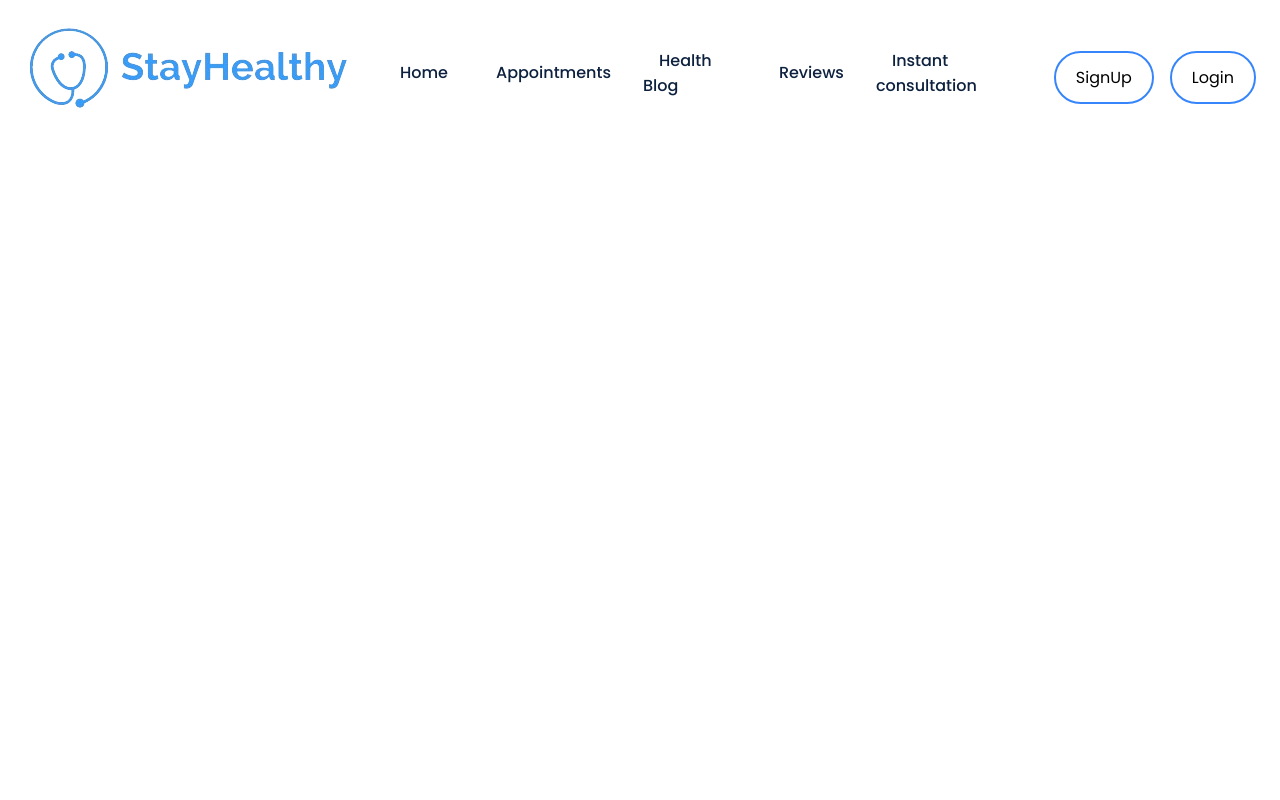
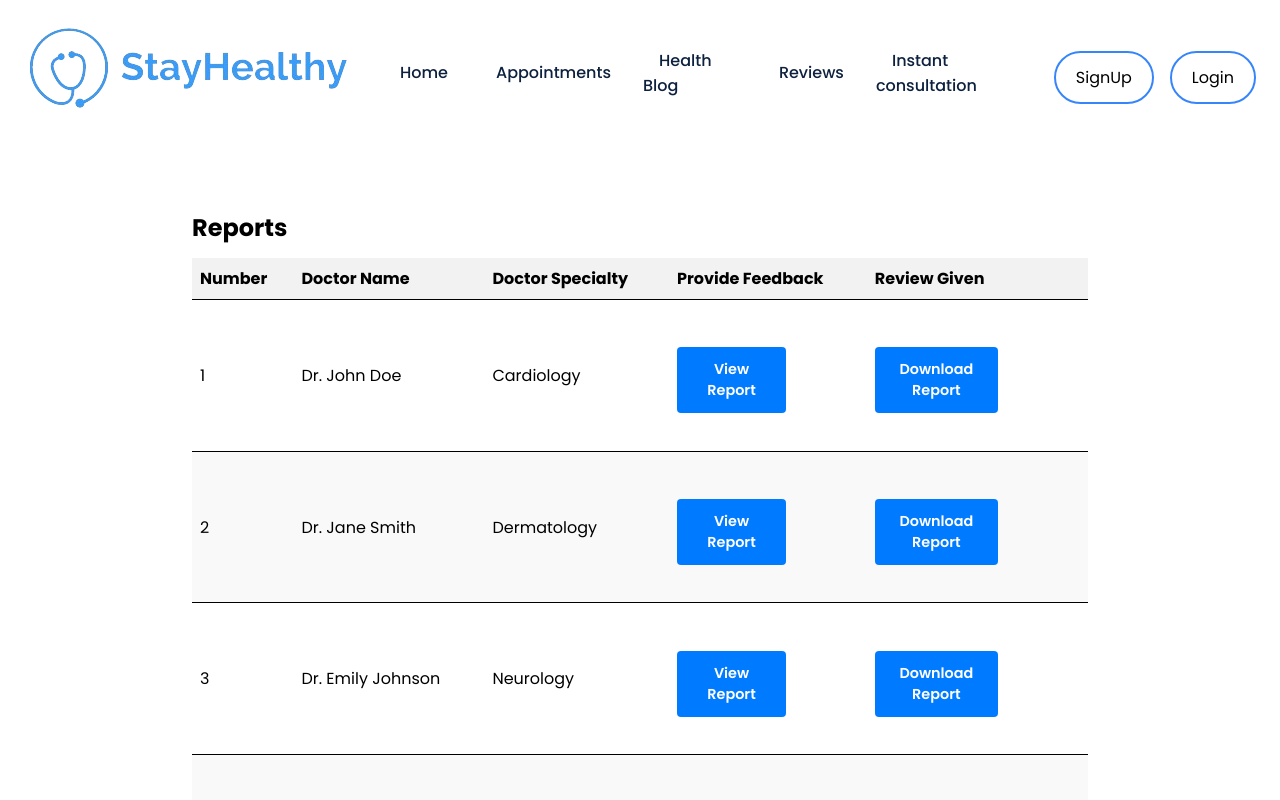
Before and after one commit to AlbaGG25/medical-appointment-app, a React (Create React App) app: page /reports in a window 1280 px wide. Shown: the top 800 px of the page. Built offline with nearby package versions, Linux system fonts and the light colour scheme.

Commit message:
Reports layout

```diff
--- a/src/App.js
+++ b/src/App.js
@@ -15,6 +15,7 @@ import BookingConsultation from'./Components/BookingConsultation';
 import Notification from './Components/Notification/Notification';
 import ReviewForm from './Components/ReviewForm/ReviewForm';
 import ProfileForm from './Components/ProfileForm/ProfileForm';
+import ReportsLayout from './Components/ReportsLayout/ReportsLayout';
 
 function App() {
 
@@ -36,7 +37,7 @@ function App() {
              <Route path="/booking-consultation" element={<BookingConsultation />} />
              <Route path="/reviews" element={<ReviewForm />} />
              <Route path="/profile" element={<ProfileForm />} />
-             {/* <Route path="/reports" element={<Reports />} /> */}
+             <Route path="/reports" element={<ReportsLayout />} />
           </Routes>
           </Notification>
 
--- /dev/null
+++ b/src/Components/ReportsLayout/ReportsLayout.css
@@ -0,0 +1,3 @@
+.report-link{
+    color: white;
+}
--- /dev/null
+++ b/src/Components/ReportsLayout/ReportsLayout.js
@@ -0,0 +1,63 @@
+import React, { useState } from 'react';
+import Popup from 'reactjs-popup';
+import 'reactjs-popup/dist/index.css';
+import { v4 as uuidv4 } from 'uuid';
+import './ReportsLayout.css'
+
+const ReviewForm = () => {
+    const doctors = [
+        { number: 1, name: 'Dr. John Doe', speciality: 'Cardiology', feedback: 'Yes', review: 'Excellent care' },
+        { number: 2, name: 'Dr. Jane Smith', speciality: 'Dermatology', feedback: 'No', review: 'N/A' },
+        { number: 3, name: 'Dr. Emily Johnson', speciality: 'Neurology', feedback: 'Yes', review: 'Very knowledgeable' },
+        { number: 4, name: 'Dr. Michael Brown', speciality: 'Pediatrics', feedback: 'Yes', review: 'Great with kids' },
+        { number: 5, name: 'Dr. Sarah Davis', speciality: 'Oncology', feedback: 'No', review: 'N/A' },
+    ];
+
+    const [showModal, setShowModal] = useState(false);
+    const [selectedDoctor, setSelectedDoctor] = useState(null);
+    const [reports, setReports] = useState([]);
+
+    const handleReview = (doctor) => {
+        setSelectedDoctor(doctor);
+        setShowModal(true);
+    };
+
+
+    return (
+        <>
+          <h2 style={{ width: '70%', borderCollapse: 'collapse', marginTop: '15%', marginInline: 'auto' }}>Reports</h2>
+            <table className="review-table" style={{ width: '70%', borderCollapse: 'collapse',  marginInline: 'auto' }}>
+                <thead>
+                    <tr>
+                        <th>Number</th>
+                        <th>Doctor Name</th>
+                        <th>Doctor Specialty</th>
+                        <th>Provide Feedback</th>
+                        <th>Review Given</th>
+                    </tr>
+                </thead>
+                <tbody>
+                    {doctors.map((doctor) => (
+                        <tr key={doctor.number}>
+                            <td>{doctor.number}</td>
+                            <td>{doctor.name}</td>
+                            <td>{doctor.speciality}</td>
+                            <td>
+                                <button className="review-table_body-button" onClick={() => handleReview(doctor)}>
+                                    <a target='_blank' href='Patient_Information.pdf' className="report-link" rel="noreferrer">View Report</a>
+                                </button>
+                            </td>
+                            <td>
+                                <button className="review-table_body-button" onClick={() => handleReview(doctor)}>
+                                    <a target='_blank' href='Patient_Information.pdf' className="report-link" rel="noreferrer">Download Report</a>
+                                </button>
+                            </td>
+                        </tr>
+                    ))}
+                </tbody>
+            </table>
+        </>
+    );
+};
+
+export default ReviewForm;
```
